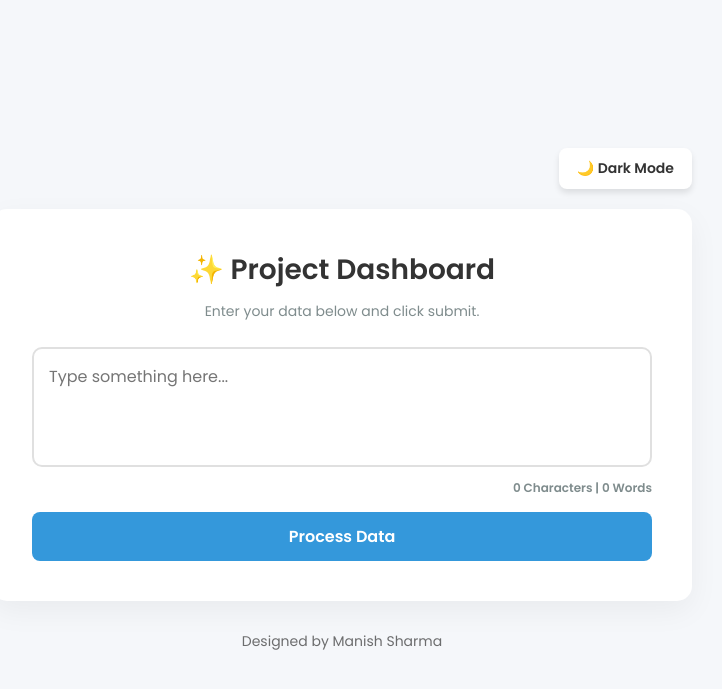
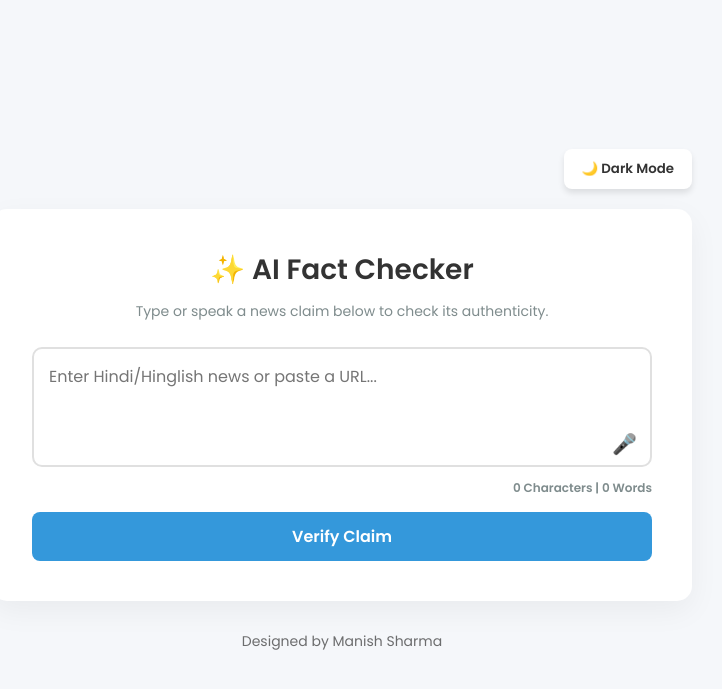
Before and after one commit to the-miz-4u/fake_news_detector, a Flask app: page / in a window 1280 px wide. Shown: the top 689 px of the page, without its empty margins (298-1020 px from the left). Run offline with Flask 3, Linux system fonts and the light colour scheme.

Commit message:
Feat: Integrated Web Speech API for voice-to-text input with mic animation

```diff
--- a/app.py
+++ b/app.py
@@ -43,51 +43,50 @@ def predict():
     input_text = data.get('text', '').strip()
 
     try:
-        # --- NAYA: URL Detection aur Web Scraping ---
-        # Check karna ki text koi link (URL) toh nahi hai
+        # FALLBACK: Start mein hi assign kar do taaki UnboundLocalError kabhi na aaye
+        text_to_analyze = input_text
+        display_text = input_text
+
+        # URL Detection aur Web Scraping logic
         url_pattern = re.compile(r'^https?://\S+$', re.IGNORECASE)
 
         if url_pattern.match(input_text):
-            # Agar URL hai, toh usko scrape karo
             headers = {'User-Agent': 'Mozilla/5.0 (Windows NT 10.0; Win64; x64)'}
             response = requests.get(input_text, headers=headers, timeout=10)
             soup = BeautifulSoup(response.content, 'html.parser')
 
-            # Website ke saare paragraphs (<p> tags) nikalna
             paragraphs = soup.find_all('p')
             scraped_text = " ".join([p.get_text() for p in paragraphs])
 
             if not scraped_text.strip():
                 return jsonify({"error": "Website se koi text nahi nikal paya."}), 400
 
-            # --- NAYA: Text Cleaning (Noise hatao) ---
-            # Wikipedia ke [1], [2] jaise references ko remove karna
+            # Wikipedia ke [1], [2] jaise references remove karna aur text clean karna
             clean_text = re.sub(r'\[\d+\]', '', scraped_text)
-
-            # Model ke liye text ko limit karna (Sirf pehla main para bhejna, approx 500 chars)
             text_to_analyze = clean_text[:500].strip()
             display_text = f"[Scraped from URL] {text_to_analyze[:100]}..."
 
-        # --------------------------------------------
-
-        # 1. Prediction lena
+        # 1. Local PyTorch Model se Prediction lena
+        # Ab yahan error nahi aayega kyunki variable humesha defined rahega
         result, confidence = predict_news(text_to_analyze)
 
-        # 2. Gemini Explanation
+        # 2. Gemini 2.5 Flash se Hinglish Explanation lena
         prompt = f"You are a fact-checking assistant. The following news claim is predicted to be {result}. Briefly explain in 2-3 sentences in Hinglish why this might be {result}. News: \"{text_to_analyze}\""
+
         ai_response = client.models.generate_content(
             model='gemini-2.5-flash',
             contents=prompt,
         )
         explanation = ai_response.text
 
-        # 3. Database me record save karna (UI me display_text dikhayenge)
+        # 3. Database me record save karna
         new_search = SearchHistory(text=display_text, prediction=result, confidence=confidence)
         db.session.add(new_search)
         db.session.commit()
 
     except Exception as e:
         print("Backend Error:", str(e))
+        # Tumhara custom error message style
         return jsonify({"error": f"Kuch galat ho gaya: {str(e)}"}), 500
 
     return jsonify({
--- a/templates/index.html
+++ b/templates/index.html
@@ -3,7 +3,7 @@
 <head>
     <meta charset="UTF-8">
     <meta name="viewport" content="width=device-width, initial-scale=1.0">
-    <title>My Awesome Project</title>
+    <title>AI Fake News Detector</title>
     <link href="https://fonts.googleapis.com/css2?family=Poppins:wght@300;400;600&display=swap" rel="stylesheet">
     <style>
         /* --- CSS Variables --- */
@@ -16,7 +16,6 @@
             --btn-hover: #2980b9;
         }
 
-        /* --- Dark Mode Variables --- */
         body.dark-mode {
             --bg-color: #121212;
             --text-color: #ffffff;
@@ -27,146 +26,95 @@
         }
 
         * {
-            margin: 0;
-            padding: 0;
-            box-sizing: border-box;
+            margin: 0; padding: 0; box-sizing: border-box;
             font-family: 'Poppins', sans-serif;
             transition: background-color 0.3s ease, color 0.3s ease;
         }
 
         body {
-            background-color: var(--bg-color);
-            color: var(--text-color);
-            min-height: 100vh;
-            display: flex;
-            flex-direction: column;
-            align-items: center;
-            justify-content: center;
-            padding: 20px;
+            background-color: var(--bg-color); color: var(--text-color);
+            min-height: 100vh; display: flex; flex-direction: column;
+            align-items: center; justify-content: center; padding: 20px;
         }
 
         .header {
-            width: 100%;
-            max-width: 700px;
-            display: flex;
-            justify-content: flex-end;
-            margin-bottom: 20px;
+            width: 100%; max-width: 700px; display: flex;
+            justify-content: flex-end; margin-bottom: 20px;
         }
 
         .theme-btn {
-            padding: 10px 18px;
-            border-radius: 8px;
-            border: none;
-            cursor: pointer;
-            font-weight: 600;
-            background-color: var(--container-bg);
-            color: var(--text-color);
+            padding: 10px 18px; border-radius: 8px; border: none;
+            cursor: pointer; font-weight: 600;
+            background-color: var(--container-bg); color: var(--text-color);
             box-shadow: 0 4px 6px rgba(0, 0, 0, 0.1);
-            display: flex;
-            align-items: center;
-            gap: 8px;
-            font-size: 14px;
         }
 
         .main-container {
-            background-color: var(--container-bg);
-            width: 100%;
-            max-width: 700px;
-            padding: 40px;
-            border-radius: 15px;
-            box-shadow: 0 10px 30px rgba(0, 0, 0, 0.05);
-            text-align: center;
+            background-color: var(--container-bg); width: 100%;
+            max-width: 700px; padding: 40px; border-radius: 15px;
+            box-shadow: 0 10px 30px rgba(0, 0, 0, 0.05); text-align: center;
         }
 
         h1 { margin-bottom: 10px; font-size: 28px; font-weight: 600; }
         p.subtitle { color: #7f8c8d; margin-bottom: 25px; font-size: 14px; }
 
+        .input-wrapper { position: relative; width: 100%; }
+
         textarea {
-            width: 100%;
-            height: 120px;
-            padding: 15px;
-            border: 2px solid var(--border-color);
-            border-radius: 10px;
-            resize: none;
-            font-size: 16px;
-            outline: none;
-            background-color: transparent;
-            color: var(--text-color);
+            width: 100%; height: 120px; padding: 15px; padding-right: 40px;
+            border: 2px solid var(--border-color); border-radius: 10px;
+            resize: none; font-size: 16px; outline: none;
+            background-color: transparent; color: var(--text-color);
+        }
+        textarea:focus { border-color: var(--btn-bg); }
+
+        #mic-btn {
+            position: absolute; bottom: 15px; right: 15px;
+            background: none; border: none; font-size: 20px;
+            cursor: pointer; transition: transform 0.2s ease; outline: none;
+        }
+        #mic-btn.recording { animation: pulse 1s infinite; }
+        @keyframes pulse {
+            0% { transform: scale(1); filter: grayscale(0%); }
+            50% { transform: scale(1.2); filter: drop-shadow(0 0 5px red); }
+            100% { transform: scale(1); filter: grayscale(0%); }
         }
 
-        textarea:focus { border-color: var(--btn-bg); }
-
-        /* --- NAYA: Counter Styling --- */
         #counter-box {
-            text-align: right;
-            font-size: 12px;
-            color: #7f8c8d;
-            margin-top: 5px;
-            font-weight: 600;
+            text-align: right; font-size: 12px; color: #7f8c8d;
+            margin-top: 5px; font-weight: 600;
         }
-
-        body.dark-mode #counter-box {
-            color: #b2bec3;
-        }
+        body.dark-mode #counter-box { color: #b2bec3; }
 
         .action-btn {
-            margin-top: 15px;
-            padding: 12px 25px;
-            font-size: 16px;
-            font-weight: 600;
-            color: white;
-            background-color: var(--btn-bg);
-            border: none;
-            border-radius: 8px;
-            cursor: pointer;
-            width: 100%;
+            margin-top: 15px; padding: 12px 25px; font-size: 16px;
+            font-weight: 600; color: white; background-color: var(--btn-bg);
+            border: none; border-radius: 8px; cursor: pointer; width: 100%;
         }
-
-        .action-btn:disabled {
-            background-color: #95a5a6;
-            cursor: not-allowed;
-        }
-
-        .action-btn:hover:not(:disabled) { background-color: var(--btn-hover); }
+        .action-btn:disabled { background-color: #95a5a6; cursor: not-allowed; }
 
         #result-box {
-            display: none;
-            margin-top: 25px;
-            padding: 20px;
+            display: none; margin-top: 25px; padding: 20px;
             background-color: var(--container-bg);
-            border: 2px dashed var(--border-color);
-            border-radius: 10px;
-            text-align: left;
-            position: relative;
+            border: 2px dashed var(--border-color); border-radius: 10px;
+            text-align: left; position: relative;
         }
 
         .result-header {
-            display: flex;
-            justify-content: space-between;
-            align-items: center;
-            margin-bottom: 15px;
-            padding-bottom: 10px;
+            display: flex; justify-content: space-between; align-items: center;
+            margin-bottom: 15px; padding-bottom: 10px;
             border-bottom: 1px solid var(--border-color);
         }
 
         #copy-btn {
-            display: none;
-            background-color: #2ecc71;
-            color: white;
-            border: none;
-            padding: 6px 12px;
-            border-radius: 6px;
-            font-size: 12px;
-            font-weight: 600;
-            cursor: pointer;
+            display: none; background-color: #2ecc71; color: white;
+            border: none; padding: 6px 12px; border-radius: 6px;
+            font-size: 12px; font-weight: 600; cursor: pointer;
         }
 
         .cursor {
-            display: inline-block;
-            width: 3px;
-            height: 15px;
-            background-color: var(--text-color);
-            margin-left: 2px;
+            display: inline-block; width: 3px; height: 15px;
+            background-color: var(--text-color); margin-left: 2px;
             animation: blink 0.7s infinite;
         }
         @keyframes blink { 50% { opacity: 0; } }
@@ -181,20 +129,23 @@
     </div>
 
     <div class="main-container">
-        <h1>✨ Project Dashboard</h1>
-        <p class="subtitle">Enter your data below and click submit.</p>
+        <h1>✨ AI Fact Checker</h1>
+        <p class="subtitle">Type or speak a news claim below to check its authenticity.</p>
 
-        <textarea id="user-input" placeholder="Type something here..."></textarea>
+        <div class="input-wrapper">
+            <textarea id="user-input" placeholder="Enter Hindi/Hinglish news or paste a URL..."></textarea>
+            <button id="mic-btn" title="Click to Speak">🎤</button>
+        </div>
 
         <div id="counter-box">
             <span id="char-count">0</span> Characters | <span id="word-count">0</span> Words
         </div>
 
-        <button class="action-btn" id="submit-btn">Process Data</button>
+        <button class="action-btn" id="submit-btn">Verify Claim</button>
 
         <div id="result-box">
             <div class="result-header">
-                <strong>Output Result:</strong>
+                <strong>AI Analysis Result:</strong>
                 <button id="copy-btn">📋 Copy</button>
             </div>
             <p id="output-text"></p>
@@ -209,63 +160,84 @@
         // --- DARK MODE LOGIC ---
         const themeToggleBtn = document.getElementById('theme-toggle');
         const body = document.body;
-
         if (localStorage.getItem('theme') === 'dark') {
             body.classList.add('dark-mode');
             themeToggleBtn.innerText = '☀️ Light Mode';
         }
-
         themeToggleBtn.addEventListener('click', () => {
             body.classList.toggle('dark-mode');
             if (body.classList.contains('dark-mode')) {
-                localStorage.setItem('theme', 'dark');
-                themeToggleBtn.innerText = '☀️ Light Mode';
+                localStorage.setItem('theme', 'dark'); themeToggleBtn.innerText = '☀️ Light Mode';
             } else {
-                localStorage.setItem('theme', 'light');
-                themeToggleBtn.innerText = '🌙 Dark Mode';
+                localStorage.setItem('theme', 'light'); themeToggleBtn.innerText = '🌙 Dark Mode';
             }
         });
 
-        // --- NAYA: COUNTER LOGIC ---
+        // --- COUNTER LOGIC ---
         const userInput = document.getElementById('user-input');
         const charCount = document.getElementById('char-count');
         const wordCount = document.getElementById('word-count');
+        function updateCounter() {
+            const text = userInput.value;
+            charCount.innerText = text.length;
+            wordCount.innerText = text.trim() === '' ? 0 : text.trim().split(/\s+/).length;
+        }
+        userInput.addEventListener('input', updateCounter);
 
-        userInput.addEventListener('input', () => {
-            const text = userInput.value;
+        // --- VOICE INPUT LOGIC ---
+        const micBtn = document.getElementById('mic-btn');
+        const SpeechRecognition = window.SpeechRecognition || window.webkitSpeechRecognition;
+        if (SpeechRecognition) {
+            const recognition = new SpeechRecognition();
+            recognition.continuous = false; recognition.lang = 'hi-IN'; // Hindi/Hinglish supported
+            micBtn.addEventListener('click', () => recognition.start());
+            recognition.onstart = () => micBtn.classList.add('recording');
+            recognition.onspeechend = () => { recognition.stop(); micBtn.classList.remove('recording'); };
+            recognition.onresult = (event) => {
+                userInput.value += (userInput.value ? " " : "") + event.results[0][0].transcript;
+                updateCounter();
+            };
+            recognition.onerror = () => micBtn.classList.remove('recording');
+        } else {
+            micBtn.style.display = "none";
+        }
 
-            // Character count update
-            charCount.innerText = text.length;
-
-            // Word count update
-            // Agar box khali hai toh 0 dikhaye, nahi toh words ko space se split karke count kare
-            const words = text.trim() === '' ? 0 : text.trim().split(/\s+/).length;
-            wordCount.innerText = words;
-        });
-
-        // --- TYPEWRITER & SUBMIT LOGIC ---
+        // --- ASLI API FETCH + TYPEWRITER LOGIC ---
         const submitBtn = document.getElementById('submit-btn');
         const copyBtn = document.getElementById('copy-btn');
         const outputText = document.getElementById('output-text');
         const resultBox = document.getElementById('result-box');
 
-        submitBtn.addEventListener('click', () => {
+        submitBtn.addEventListener('click', async () => {
             const input = userInput.value;
+            if(input.trim() === "") { alert("Please enter some text first!"); return; }
 
-            if(input.trim() === "") {
-                alert("Please enter some text first!");
-                return;
-            }
-
+            // UI Preparation
             resultBox.style.display = 'block';
-            outputText.innerHTML = "";
+            outputText.innerHTML = "Connecting to AI Model... <span class='cursor'></span>";
             copyBtn.style.display = 'none';
             submitBtn.disabled = true;
-            submitBtn.innerText = "Generating...";
+            submitBtn.innerText = "Analyzing Backend...";
 
-            const fullText = "Analyzing input... Here is your processed result:\n\n" + input;
+            try {
+                // Asli Backend Call
+                const response = await fetch('/predict', {
+                    method: 'POST',
+                    headers: { 'Content-Type': 'application/json' },
+                    body: JSON.stringify({ text: input })
+                });
+
+                const data = await response.json();
+                if (data.error) throw new Error(data.error);
+
+                // Format the final text based on real backend response
+                const label = data.prediction === "Real" ? "✅ REAL" : "🚨 FAKE";
+                const fullText = `Prediction: ${label} (Confidence: ${data.confidence}%)\n\n✨ AI Reasoning:\n${data.explanation}`;
+
+                outputText.innerHTML = ""; // Clear loader text
                 let index = 0;
 
+                // Typewriter logic for real data
                 function typeWriter() {
                     if (index < fullText.length) {
                         if (fullText.charAt(index) === '\n') {
@@ -274,32 +246,33 @@
                             outputText.innerHTML += fullText.charAt(index);
                         }
                         index++;
-                    setTimeout(typeWriter, 25);
+                        setTimeout(typeWriter, 15); // Typewriter speed
                     } else {
                         outputText.innerHTML += '<span class="cursor"></span>';
                         submitBtn.disabled = false;
-                    submitBtn.innerText = "Process Data";
+                        submitBtn.innerText = "Verify Claim";
                         copyBtn.style.display = 'inline-block';
                     }
                 }
+                typeWriter();
 
-            typeWriter();
+            } catch (error) {
+                outputText.innerHTML = `⚠️ Backend Error: ${error.message}`;
+                submitBtn.disabled = false;
+                submitBtn.innerText = "Verify Claim";
+            }
         });
 
         // --- COPY LOGIC ---
         copyBtn.addEventListener('click', () => {
             const textToCopy = outputText.innerText;
-
             navigator.clipboard.writeText(textToCopy).then(() => {
                 copyBtn.innerText = "✅ Copied!";
                 copyBtn.style.backgroundColor = "#27ae60";
-
                 setTimeout(() => {
                     copyBtn.innerText = "📋 Copy";
                     copyBtn.style.backgroundColor = "#2ecc71";
                 }, 2000);
-            }).catch(err => {
-                alert("Failed to copy! " + err);
             });
         });
     </script>
```
Lines whose indentation alone changed are shown as unchanged.
